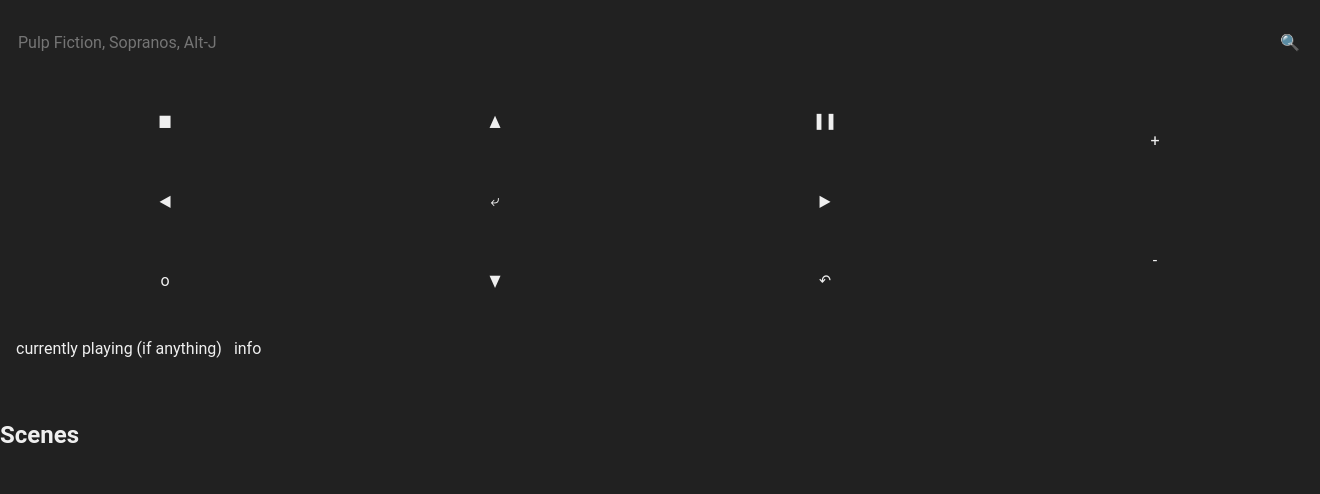
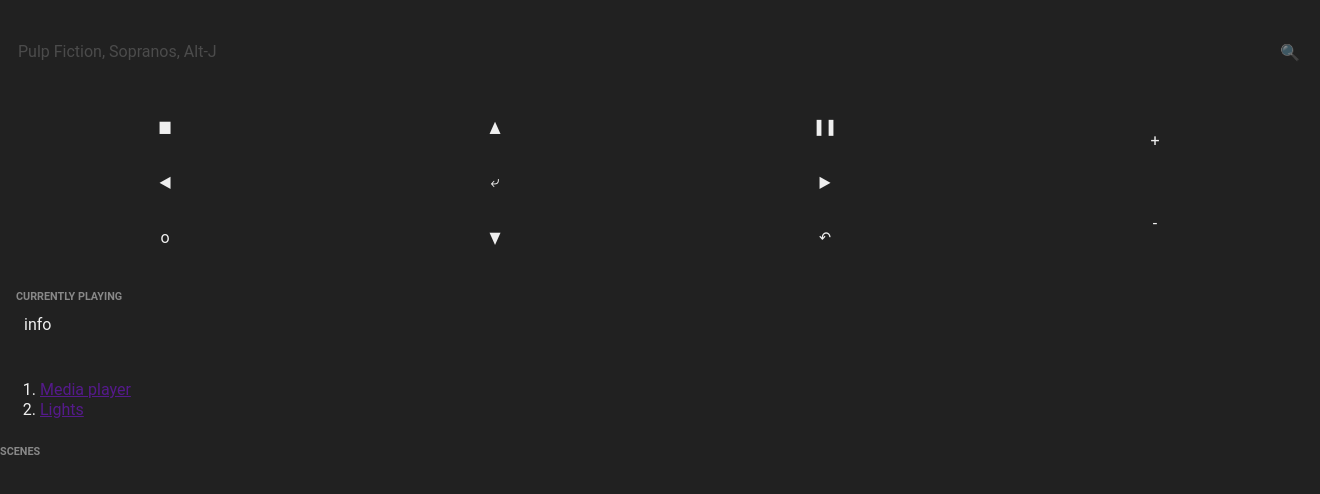
Before and after one commit to ruudrenssen/domotipi, a Flask app: template python/templates/room.jinja in a window 1320 px wide; the page is wider, and only the part inside the window is pictured. Shown: the top 494 px of that part. Run offline with Flask 2, Linux system fonts and the light colour scheme; the template is opened without the code that fills it, so the values that code supplies are empty; parts of the project's set-up code (start-up, migrations or seed data) failed here and were passed over.

Commit message:
update player remote

```diff
--- a/python/app.py
+++ b/python/app.py
@@ -31,7 +31,7 @@ def index():
 @app.route('/room/<room_id>')
 def room(room_id):
     """ Route for room """
-    return render_template('room.jinja', room=db.get_room(room_id), lights=db.all_lights_from_room(room_id))
+    return render_template('room.jinja', room=db.get_room(room_id), lights=db.all_lights_from_room(room_id), media=kodi.properties)
 
 
 @app.route('/room/<room_id>/lights')
--- a/python/static/css/styles.css
+++ b/python/static/css/styles.css
@@ -29,6 +29,12 @@ html, body {
     background-color: var(--color-background);
 }
 
+h1, h2, h3, label {
+    font-size: 0.675rem;
+    text-transform: uppercase;
+    opacity: 0.5;
+}
+
 button, input {
     font: var(--font);
     color: var(--color-foreground);
@@ -48,14 +54,14 @@ input {
 
 .remote {
     display: grid;
-    grid-template-rows: 1fr 1fr;
+    grid-template-rows: 1fr min-content 1fr;
     grid-template-columns: 1fr;
     height: 100%;
 }
 
 .media-remote {
     display: grid;
-    grid-template-rows: 1fr 3fr 1fr;
+    grid-template-rows: 3fr 5fr 3fr;
     grid-template-columns: 6fr 2fr;
     height: 100%;
 }
--- a/python/templates/room.jinja
+++ b/python/templates/room.jinja
@@ -30,13 +30,19 @@
                     <button name="kodi_action" value="volume_down" class="volume-control">-</button>
                 </div>
                 <div class="media-remote__info">
-                    currently playing (if anything)
+                    <h2>Currently playing</h2>
+                    {{ media.current_item }}
                     <button name="kodi_action" value="info">info</button
                 </div>
             </form>
         {% endblock %}
 
     </section>
+
+    <ol class="tabs">
+        <li><a href="" class="is-active">Media player</a></li>
+        <li><a href="">Lights</a></li>
+    </ol>
 
     <section class="bottom-controls">
 
```
Also changed, not shown: python/kodi.py (+7 -0 lines).
